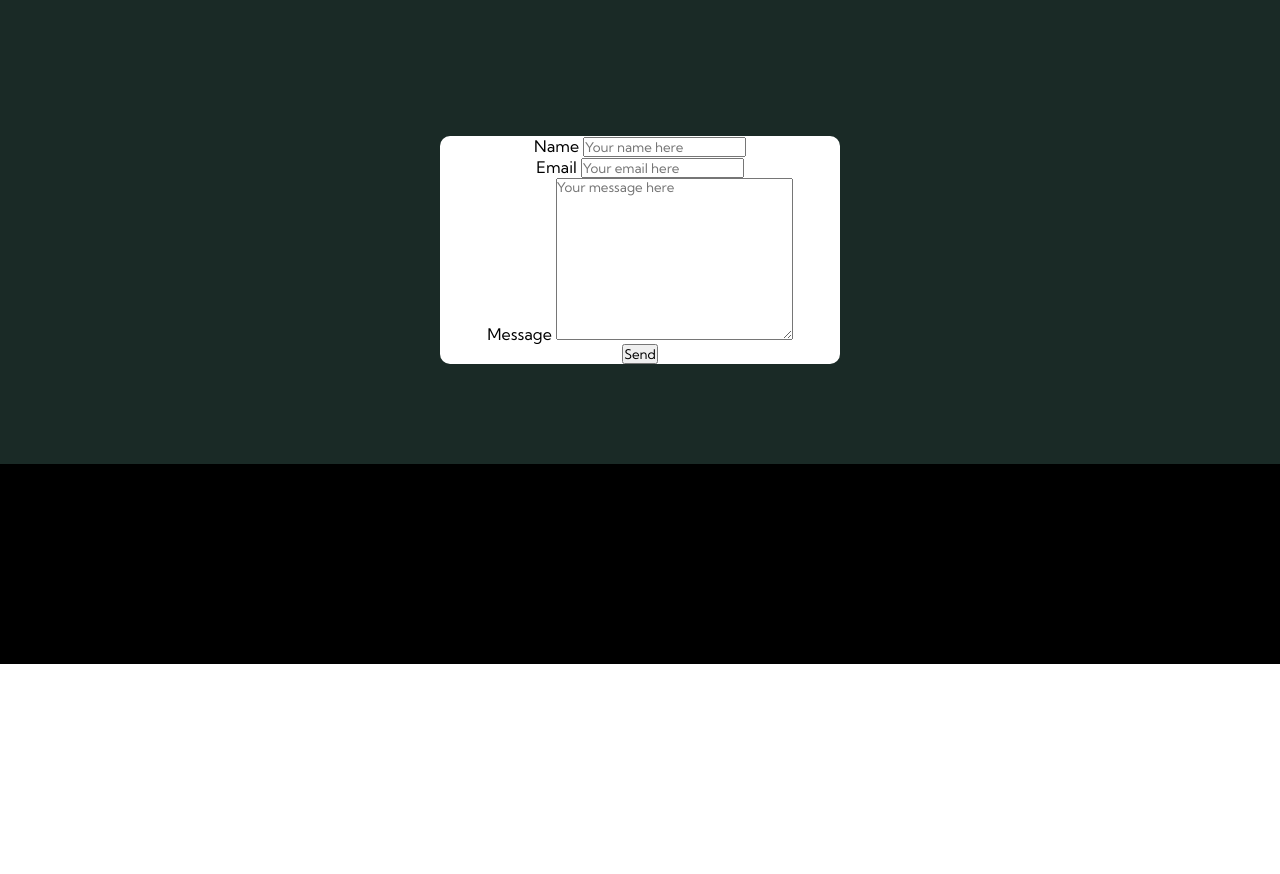
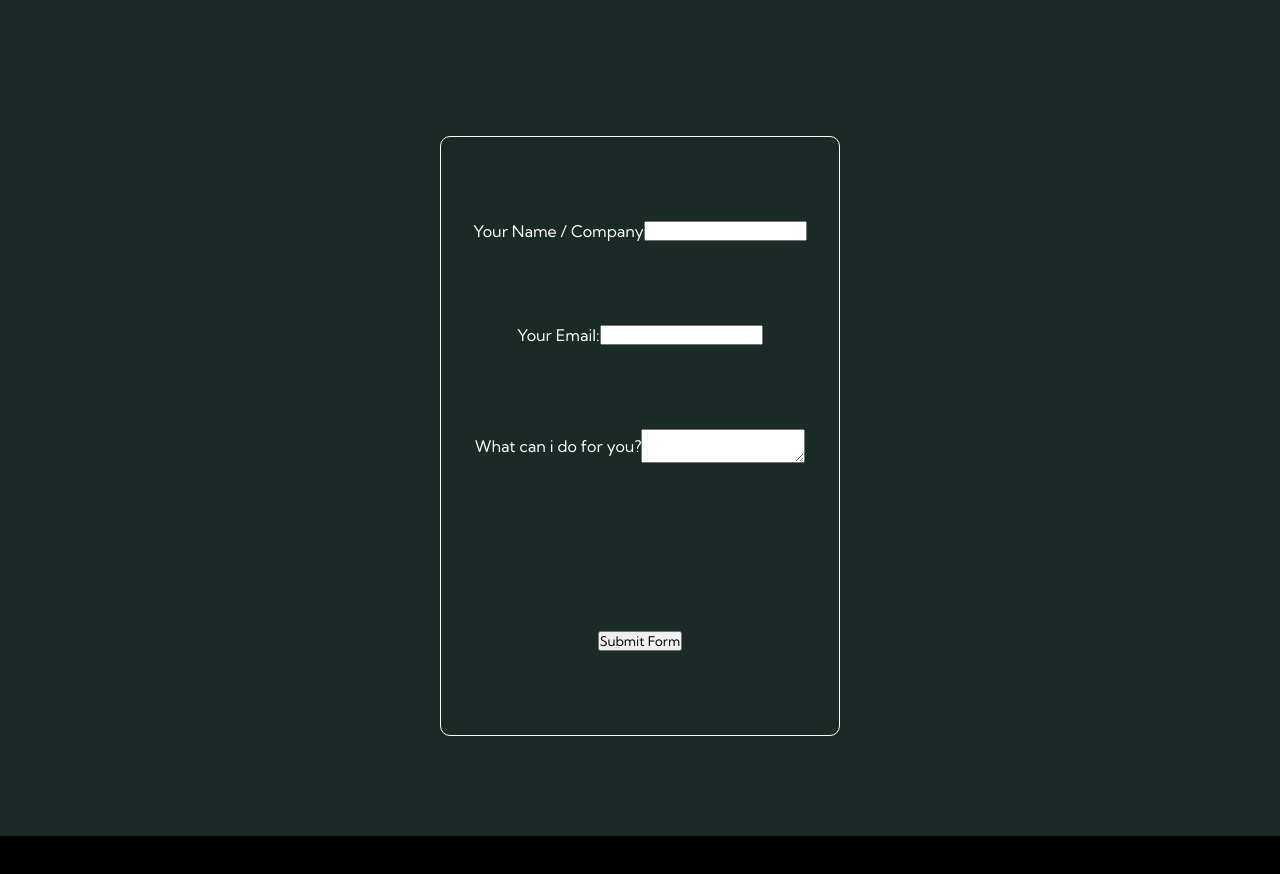
Before and after one commit to yret1/Portfolio2.0, a plain HTML site: page index.html in a window 1280 px wide. Shown: the part 4220-5094 px from the top of the page. Before the commit the page ends 4884 px from the top, so only its background shows below. Drawn offline with Linux system fonts and the light colour scheme.

Commit message:
Small fixes

```diff
--- a/index.html
+++ b/index.html
@@ -142,20 +142,28 @@
                 </article>
                 <form action="" method="get">
                     <section class="contact__form">
-                        <section class="contact__form--wrapper">
-                            <label for="name">Name</label>
-                            <input type="text" name="name" id="name" placeholder="Your name here">
-                        </section>
-                            <section class="contact__form--wrapper">
-                            <label for="email">Email</label>
-                        <input type="email" name="email" id="email" placeholder="Your email here">
-                        </section>
-                        <section class="contact__form--wrapper">
-                            <label for="message">Message</label>
-                            <textarea name="message" id="message" cols="30" rows="10" placeholder="Your message here"></textarea>
-                        </section>
-                        <button class="contact__button">Send</button>
-                    </section>
+                            <form class="contact__form--wrapper" action="https://api.web3forms.com/submit" method="POST">
+
+                                <input type="hidden" name="access_key" value="YOUR_ACCESS_KEY_HERE">
+
+                                <section class="form__section">
+                                    <label for="name">Your Name / Company</label>
+                                    <input type="text" name="name" required>
+                                </section>
+                                <section class="form__section">
+                                    <label for="email">Your Email:</label>
+                                    <input type="email" name="email" required>
+                                </section>
+                                <section class="form__section">
+                                    <label for="message">What can i do for you?</label>
+                                 <textarea name="message" required></textarea>
+                                </section>
+                                <div class="h-captcha" data-captcha="true"></div>
+                                <button type="submit">Submit Form</button>
+
+                            </form>
+
+                            <script src="https://web3forms.com/client/script.js" async defer></script>
                 </form>
             </section>
         </section>
--- a/style.css
+++ b/style.css
@@ -412,15 +412,24 @@ justify-content: space-between;
 
 
 .contact__form{
-    background-color: #fff;
     border-radius: 10px;
     display: flex;
     flex-direction: column;
-    justify-content: center;
+    justify-content: space-evenly;
     align-items: center;
 
+    border: 1px solid white;
+
     width: 400px;
+    height: 600px;
     margin-bottom: 100px;
+}
+
+.form__section{
+    display: flex;
+    justify-content: space-between;
+    align-items: center;
+    color: white;
 }
 
 .footer{
```
